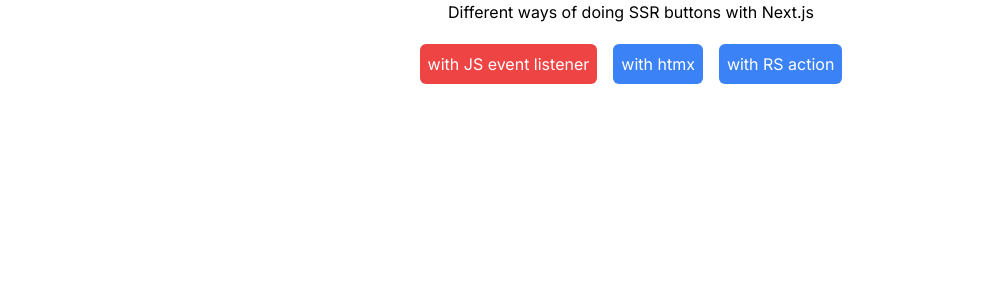
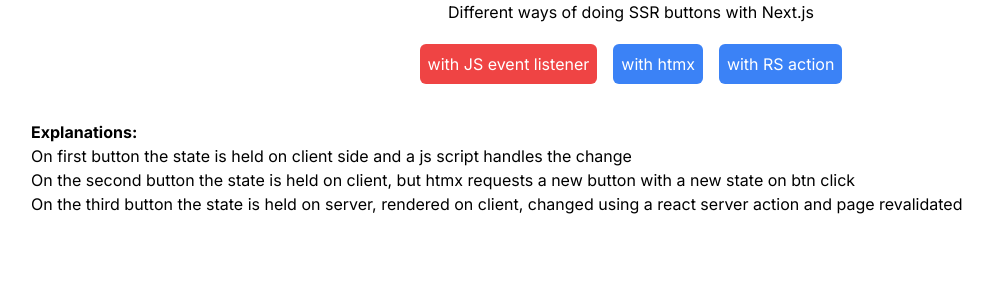
Before and after one commit to eBitzu/ssg-button-next-js, a Next.js app: page / in a window 1280 px wide. Shown: the top 300 px of the page, without its empty margins (9-1002 px from the left). Built offline with nearby package versions, Linux system fonts and the light colour scheme.

Commit message:
chore: adding explanations

```diff
--- a/src/app/page.tsx
+++ b/src/app/page.tsx
@@ -35,6 +35,12 @@
           </button>
         </form>
       </div>
+      <section className="text-left pl-10 mt-4">
+        <p><strong>Explanations:</strong></p>
+        <p>On first button the state is held on client side and a js script handles the change</p>
+        <p>On the second button the state is held on client, but htmx requests a new button with a new state on btn click</p>
+        <p>On the third button the state is held on server, rendered on client, changed using a react server action and page revalidated</p>
+      </section>
     </main>
   );
 }
```
